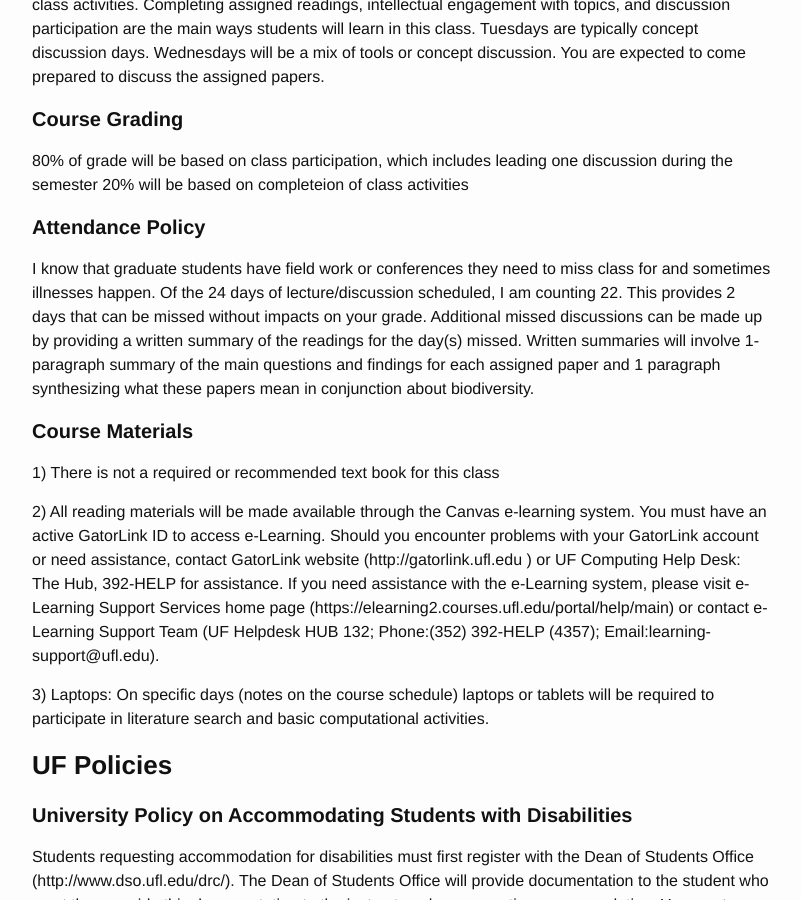
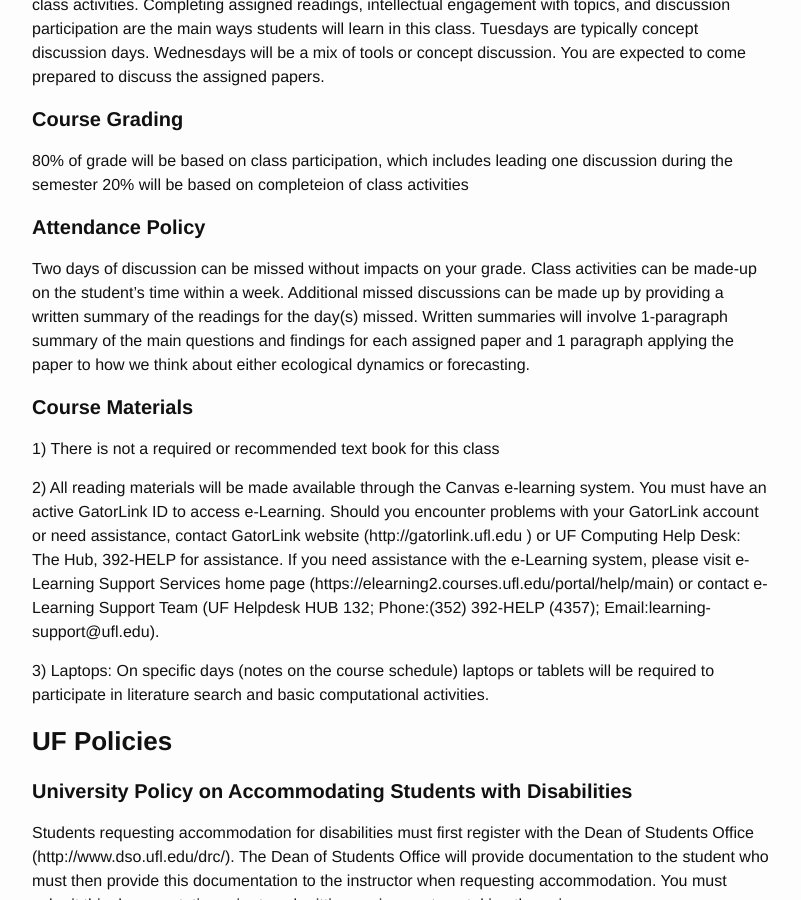
Before and after one commit to weecology/forecasting-dynamics-course, a Jekyll site: the page built from syllabus.md, in a window 1280 px wide and 900 px high, scrolled down 880 px. Shown: the whole window, without its empty margins (238-1039 px from the left). Built offline with Jekyll 4.4.1, drawn with Linux system fonts in a browser that asks for light colours.

Commit message:
Updated attendance policy syllabus.md

```diff
--- a/syllabus.md
+++ b/syllabus.md
@@ -50,15 +50,13 @@ discussion during the semester
 
 #### **Attendance Policy**
 
-I know that graduate students have field work or conferences they need
-to miss class for and sometimes illnesses happen. Of the 24 days of
-lecture/discussion scheduled, I am counting 22. This provides 2 days
-that can be missed without impacts on your grade. Additional missed
-discussions can be made up by providing a written summary of the
+Two days of discussion can be missed without impacts on your grade.
+Class activities can be made-up on the student's time within a week.
+Additional missed discussions can be made up by providing a written summary of the
 readings for the day(s) missed. Written summaries will involve
 1-paragraph summary of the main questions and findings for each assigned
-paper and 1 paragraph synthesizing what these papers mean in conjunction
-about biodiversity.
+paper and 1 paragraph applying the paper to how we think about either ecological
+dynamics or forecasting.
 
 #### **Course Materials**
 
```
